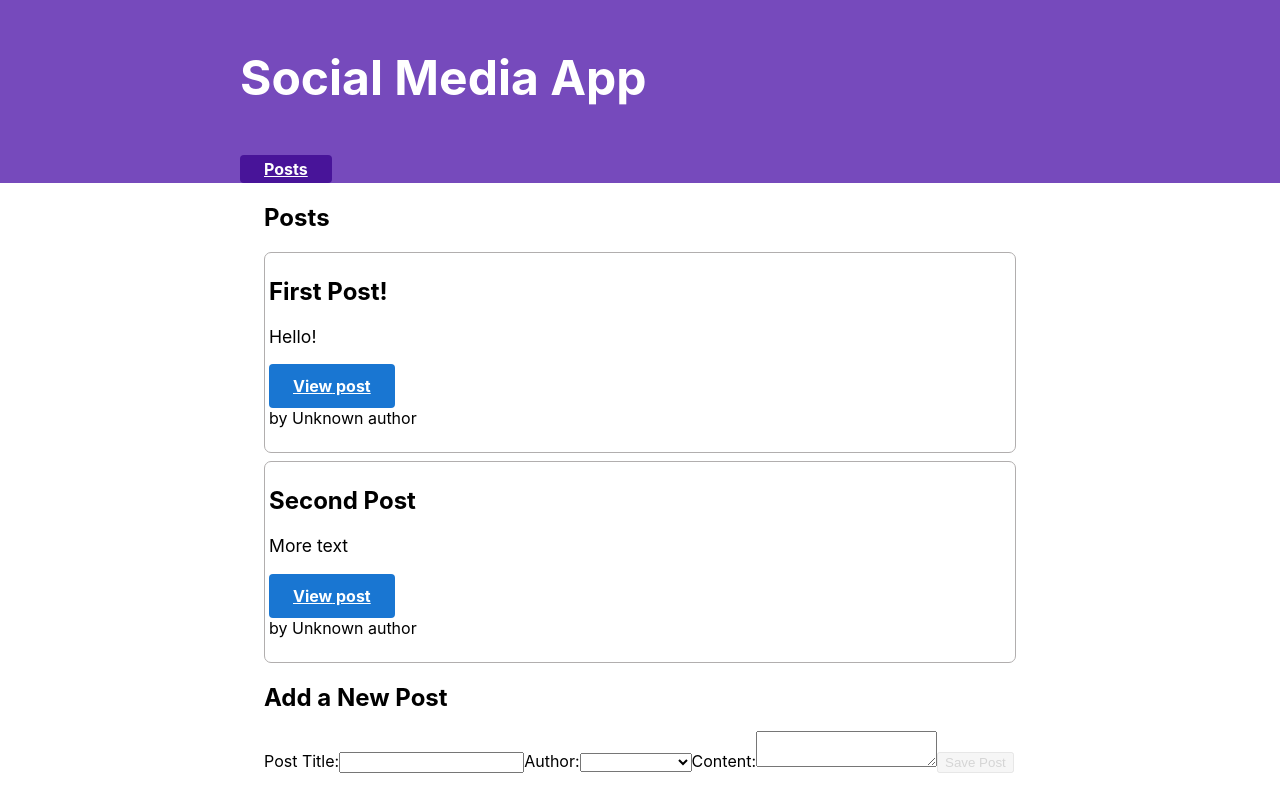
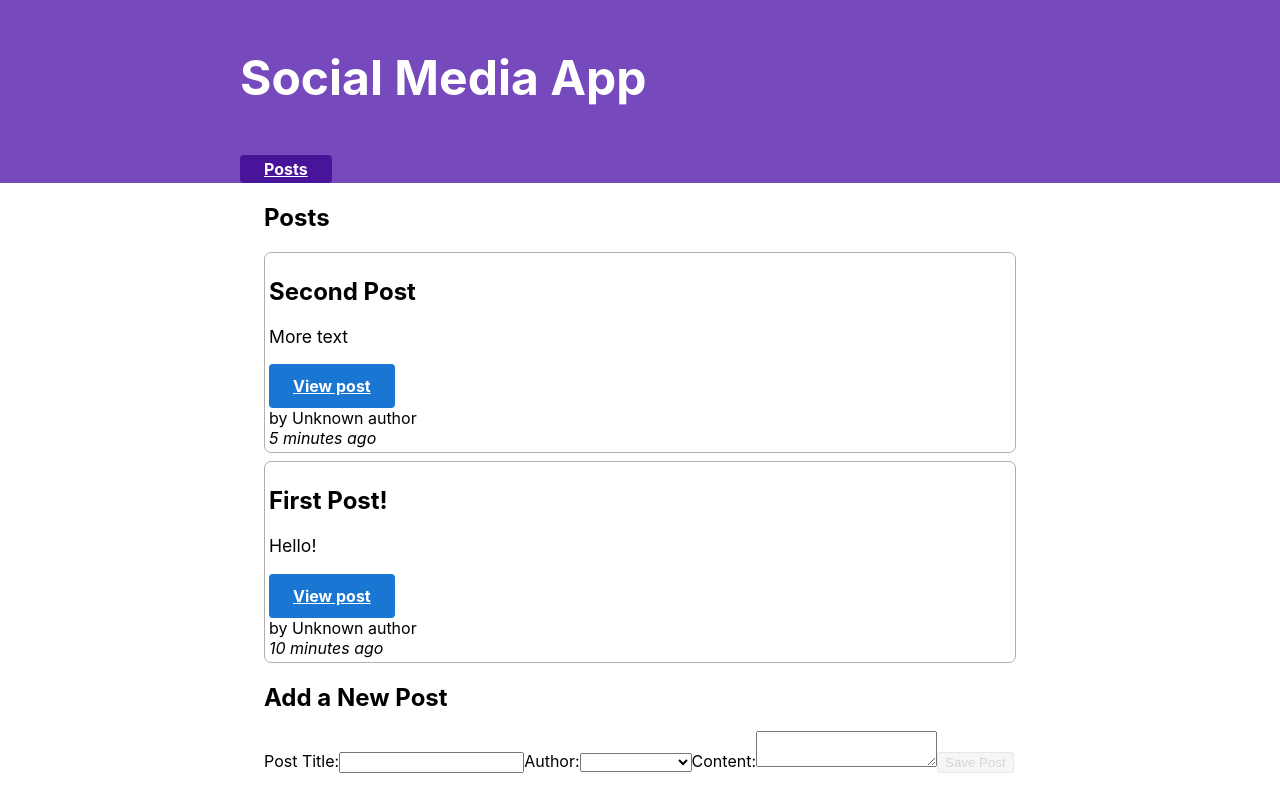
Before and after one commit to Carlosvalderrama93/social-media, a React (Vite) app: page / in a window 1280 px wide. Built offline with nearby package versions, Linux system fonts and the light colour scheme.

Commit message:
feat: Sorting posts by creation date.

```diff
--- a/src/features/posts/AddPost.tsx
+++ b/src/features/posts/AddPost.tsx
@@ -1,5 +1,6 @@
 import { useState } from "react";
 import { useDispatch, useSelector } from "react-redux";
+
 import { postAdded } from "./postSlice";
 import { RootState } from "../../app/store";
 
@@ -18,7 +19,7 @@ function AddPostForm() {
 
   const canSave = Boolean(title) && Boolean(content) && Boolean(userId);
 
-  function onAuthorChanged(e) {
+  function onAuthorChanged(e: React.ChangeEvent<HTMLSelectElement>): void {
     setUserId(e.target.value);
   }
 
@@ -29,7 +30,15 @@ function AddPostForm() {
     setContent(e.target.value);
   }
 
-  function onSavePostClicked() {
+  function onSavePostClicked({
+    title,
+    content,
+    userId,
+  }: {
+    title: string;
+    content: string;
+    userId: string;
+  }): void {
     if (title && content) {
       dispatch(postAdded(title, content, userId));
       setTitle("");
@@ -48,9 +57,15 @@ function AddPostForm() {
           name="postTitle"
           value={title}
           onChange={onTitleChanged}
+          required
         />
         <label htmlFor="postAuthor">Author:</label>
-        <select id="postAuthor" value={userId} onChange={onAuthorChanged}>
+        <select
+          id="postAuthor"
+          value={userId}
+          onChange={onAuthorChanged}
+          required
+        >
           <option value=""></option>
           {usersOptions}
         </select>
@@ -60,8 +75,13 @@ function AddPostForm() {
           name="postContent"
           value={content}
           onChange={onContentChanged}
+          required
         />
-        <button type="button" onClick={onSavePostClicked} disabled={!canSave}>
+        <button
+          type="button"
+          onClick={() => onSavePostClicked({ userId, content, title })}
+          disabled={!canSave}
+        >
           Save Post
         </button>
       </form>
--- a/src/features/posts/DatePost.tsx
+++ b/src/features/posts/DatePost.tsx
@@ -1,16 +1,11 @@
-import { formatDistanceToNow, parseISO } from "date-fns";
+import { formatDistanceToNow } from "date-fns";
 
 function DatePost({ timestamp }: { timestamp: string }) {
-  let timeAgo = "";
-  if (timestamp) {
-    const date = parseISO(timestamp);
-    const timePeriod = formatDistanceToNow(date);
-    timeAgo = `${timePeriod} ago`;
-  }
+  const timePeriod = formatDistanceToNow(timestamp);
 
   return (
     <span title={timestamp}>
-      &nbsp; <i>{timeAgo}</i>
+      <i>{`${timePeriod} ago`}</i>
     </span>
   );
 }
--- a/src/features/posts/EditPost.tsx
+++ b/src/features/posts/EditPost.tsx
@@ -1,8 +1,10 @@
 import { useDispatch, useSelector } from "react-redux";
-import { PostType, postUpdated } from "./postSlice";
+import { useNavigate, useParams } from "react-router-dom";
+import { useState } from "react";
+
 import { RootState } from "../../app/store";
-import { useState } from "react";
-import { useNavigate, useParams } from "react-router-dom";
+import { postUpdated } from "./postSlice";
+import { PostType } from "./Posts";
 
 function EditPost() {
   const postId = useParams()?.postId;
@@ -28,8 +30,16 @@ function EditPost() {
     setContent(e.target.value);
   }
 
-  function onSavePostClicked() {
-    if (title && content) {
+  function onSavePostClicked({
+    title,
+    content,
+    postId,
+  }: {
+    title: string;
+    content: string;
+    postId: string | undefined;
+  }): void {
+    if (title && content && postId) {
       dispatch(postUpdated({ id: postId, title, content }));
       navigate(`/posts/${postId}`);
     }
@@ -56,7 +66,10 @@ function EditPost() {
           onChange={onContentChanged}
         />
       </form>
-      <button type="button" onClick={onSavePostClicked}>
+      <button
+        type="button"
+        onClick={() => onSavePostClicked({ title, content, postId })}
+      >
         Save Post
       </button>
     </section>
--- a/src/features/posts/Post.tsx
+++ b/src/features/posts/Post.tsx
@@ -1,12 +1,12 @@
-import { PostType } from "./postSlice";
 import { Link, useParams } from "react-router-dom";
 
 import getPost from "./getPost";
 import UserPost from "../users/UserPost";
 import DatePost from "./DatePost";
+import { PostType } from "./Posts";
 
 type propsType = {
-  data?: PostType;
+  data: PostType;
   edit?: boolean;
 };
 
@@ -27,7 +27,7 @@ function Post({ data, edit = true }: propsType) {
               {edit ? "Edit" : "View"} post
             </Link>
             <UserPost userId={post.user ?? ""} />
-            <DatePost timestamp={post.date ?? ""} />
+            <DatePost timestamp={post.date} />
           </>
         ) : (
           <h2>Post not found!</h2>
--- a/src/features/posts/Posts.tsx
+++ b/src/features/posts/Posts.tsx
@@ -1,15 +1,27 @@
 import { useSelector } from "react-redux";
-import { PostType } from "./postSlice";
 import { RootState } from "../../app/store";
+
 import Post from "./Post";
+
+export type PostType = {
+  id: string;
+  title: string;
+  content: string;
+  date: string;
+  user?: string;
+};
 
 function PostsList() {
   const posts: PostType[] = useSelector((state: RootState) => state.posts);
 
+  const sortedPost: PostType[] = posts
+    .slice()
+    .sort((a, b) => b.date.localeCompare(a.date));
+
   return (
     <section className="posts-list">
       <h2>Posts</h2>
-      {posts.map((post) => {
+      {sortedPost.map((post) => {
         return <Post data={post} edit={false} key={post.id} />;
       })}
     </section>
--- a/src/features/posts/postSlice.ts
+++ b/src/features/posts/postSlice.ts
@@ -1,16 +1,20 @@
 import { PayloadAction, createSlice, nanoid } from "@reduxjs/toolkit";
-
-export type PostType = {
-  id: string;
-  title: string;
-  content: string;
-  user?: string;
-  date?: string;
-};
+import { parseISO, sub } from "date-fns";
+import { PostType } from "./Posts";
 
 const initialState: PostType[] = [
-  { id: "1", title: "First Post!", content: "Hello!" },
-  { id: "2", title: "Second Post", content: "More text" },
+  {
+    id: "1",
+    title: "First Post!",
+    content: "Hello!",
+    date: sub(new Date(), { minutes: 10 }).toString(),
+  },
+  {
+    id: "2",
+    title: "Second Post",
+    content: "More text",
+    date: sub(new Date(), { minutes: 5 }).toString(),
+  },
 ];
 
 const postsSlice = createSlice({
@@ -30,7 +34,7 @@ const postsSlice = createSlice({
       } {
         return {
           payload: {
-            date: new Date().toISOString(),
+            date: parseISO(new Date().toISOString()).toString(),
             id: nanoid(),
             title,
             content,
```
